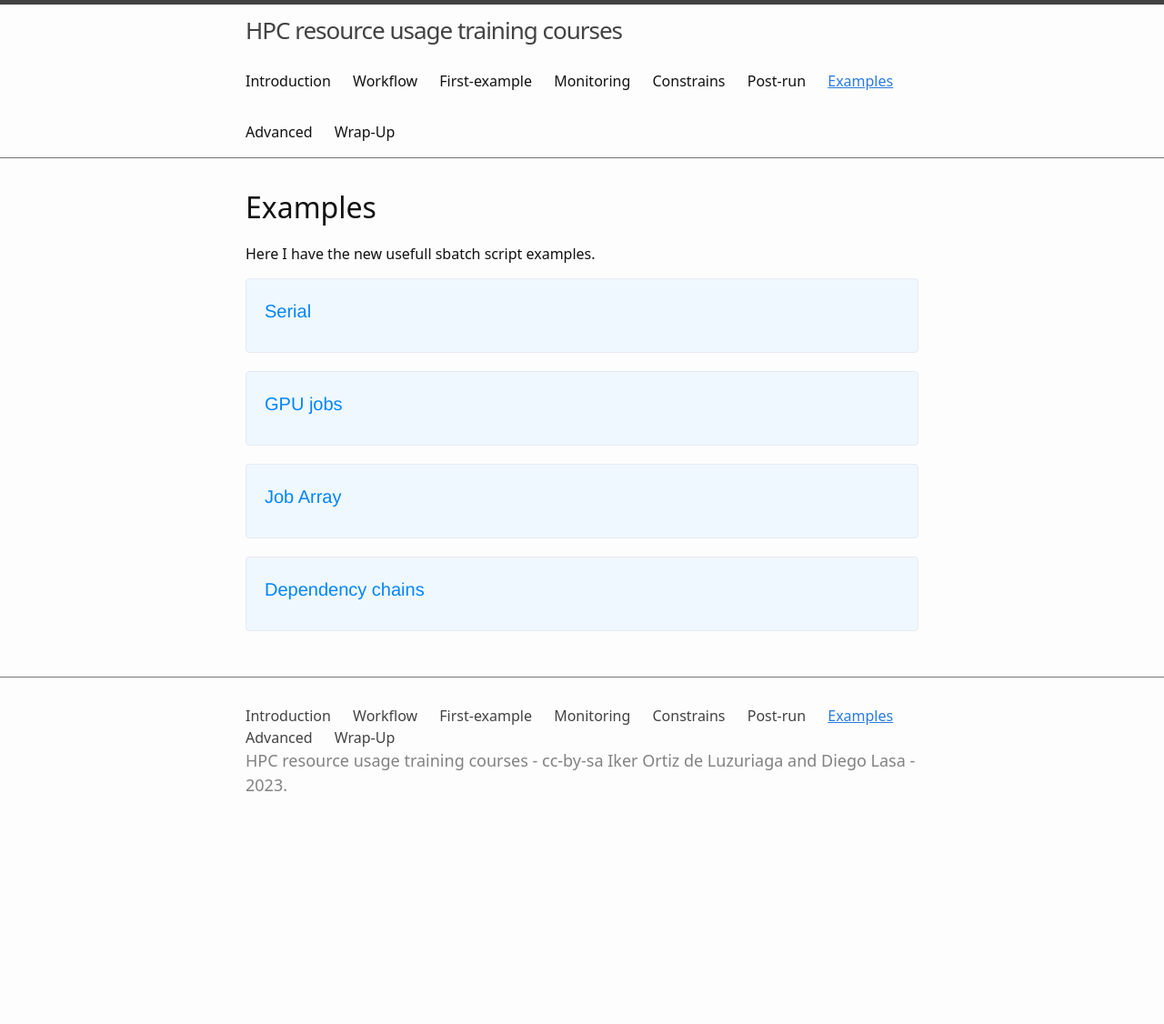
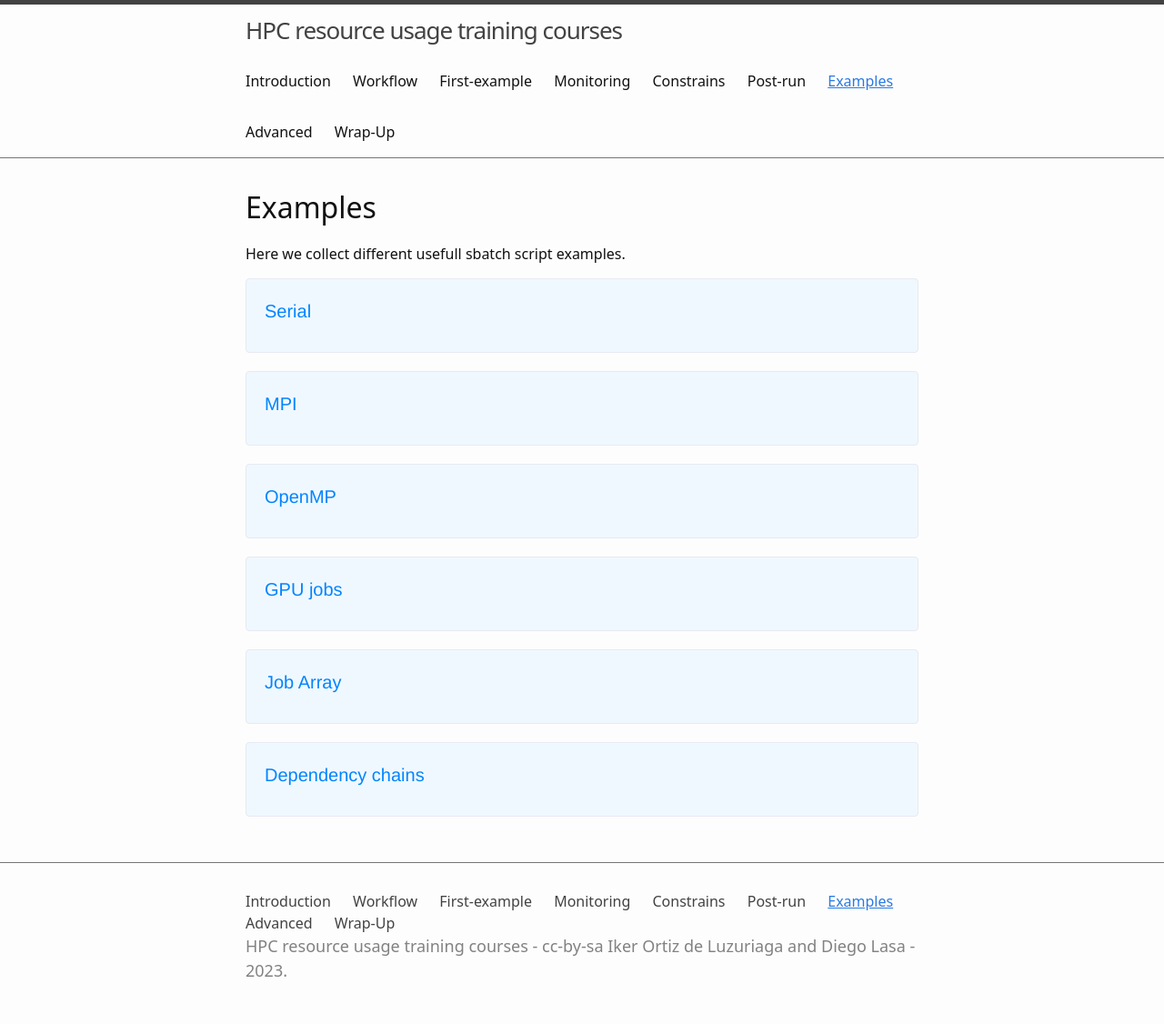
Before and after one commit to dipc-cc/slurm-training, a Jekyll site: the page built from 7_examples.md, in a window 1280 px wide. Shown: the whole page at 91% size. Built offline with Jekyll 4.4.1, drawn with Linux system fonts in a browser that asks for light colours; some web fonts are replaced; before the commit the page ends 922 px from its top, so only the background shows below that; some of the changed lines change nothing that is shown.

Commit message:
Adding more examples to 7.lesson

```diff
--- a/7_examples.md
+++ b/7_examples.md
@@ -5,7 +5,7 @@
 
 # Examples
 
-Here I have the new usefull sbatch script examples.
+Here we collect different usefull sbatch script examples.
 
 
 <style>
@@ -57,6 +57,49 @@
 </div>
 
 
+<div class="info-box">
+  <h3 onclick="toggleInfoBox(this)">MPI</h3>
+  <div class="content">
+<p><span style="font-family: Helvetica, Arial, sans-serif;"> MPI (Message Passing Interface) is a parallel programming model for distributed memory systems. It enables programs to run across multiple processors, communicating via message passing. </span></p>
+<pre>
+#!/bin/bash
+#SBATCH --partition=regular
+#SBATCH --job-name=JOB_NAME
+#SBATCH --cpus-per-task=1
+#SBATCH --mem=200gb
+#SBATCH --nodes=8
+#SBATCH --ntasks-per-node=48
+
+module load program/program_version
+
+mpirun -np $SLURM_NTASKS binaryi < input
+</pre>
+  </div>
+</div>
+
+
+
+<div class="info-box">
+  <h3 onclick="toggleInfoBox(this)">OpenMP</h3>
+  <div class="content">
+<p><span style="font-family: Helvetica, Arial, sans-serif;"> For a OpenMP application the number of threads can be controlled defining the <code>OMP_NUM_THREADS</code> or SLURM's <code>--cpus-per-task</code> job directive. If this variable is not defined, the number of threads created will be equal to the amount of cores reserved in your cpuset, that is, the number of cores requested in the batch script. </span></p>
+<pre>
+#!/bin/bash
+#SBATCH --partition=regular
+#SBATCH --job-name=JOB_NAME
+#SBATCH --cpus-per-task=48
+#SBATCH --mem=200gb
+#SBATCH --nodes=1
+#SBATCH --ntasks-per-node=1
+
+module load program/program_version
+
+export OMP_NUM_THREADS=$SLURM_CPUS_PER_TASK
+
+binary < input
+</pre>
+  </div>
+</div>
 
 
 
```
